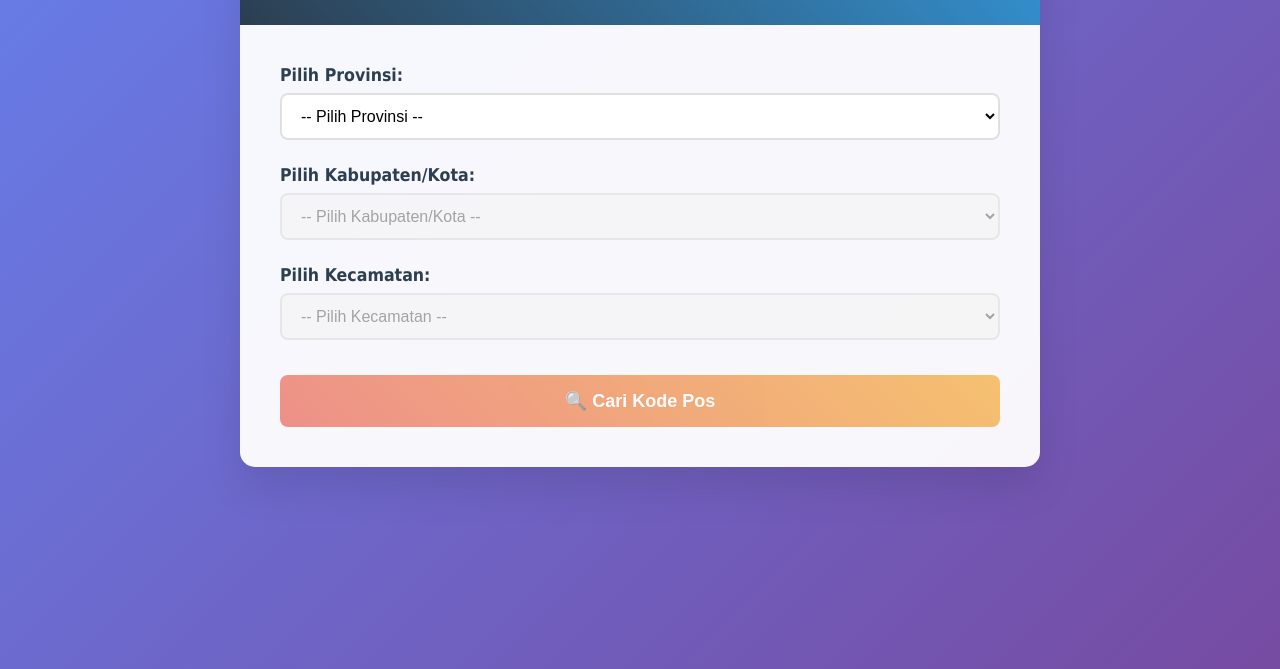
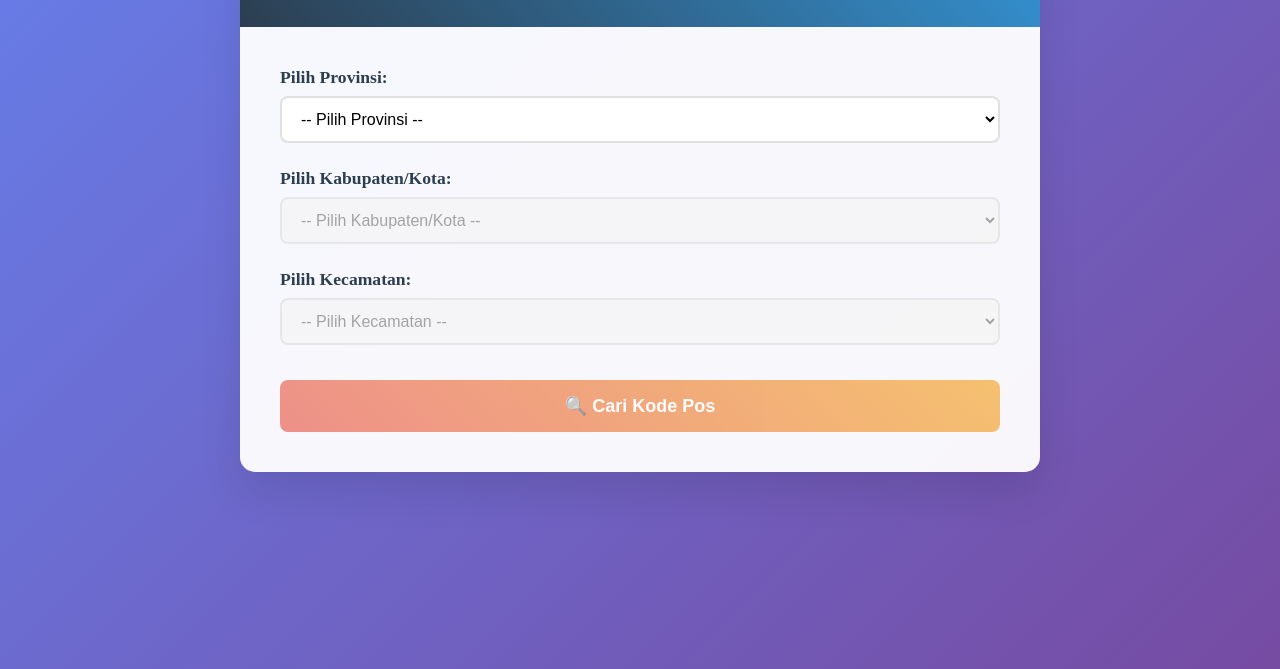
Before and after one commit to denziels/web-kodepos, a plain HTML site: page index.html in a window 1280 px wide. Shown: the part 131-800 px from the top of the page. Drawn offline with Linux system fonts and the light colour scheme.

Commit message:
index.html

```diff
--- a/index.html
+++ b/index.html
@@ -12,7 +12,7 @@
         }
 
         body {
-            font-family: 'Time New Roman', Tahoma, Geneva, Verdana, sans-serif;
+            font-family: "Times New Roman", Times, serif;
             background: linear-gradient(135deg, #667eea 0%, #764ba2 100%);
             min-height: 100vh;
             padding: 20px;
```
